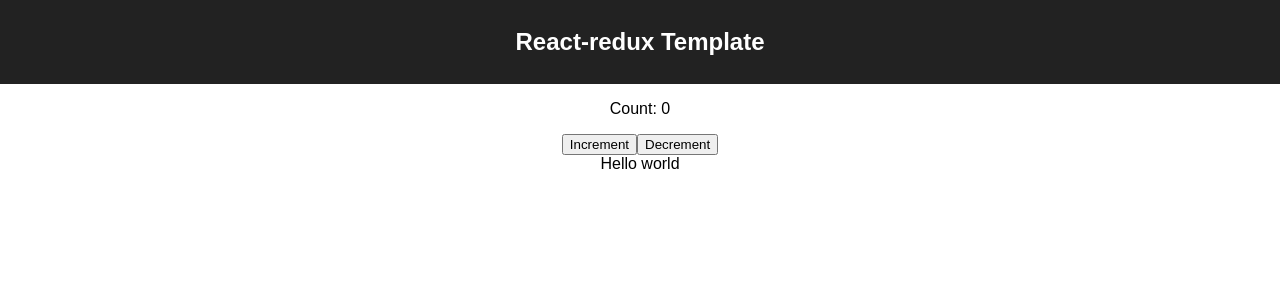
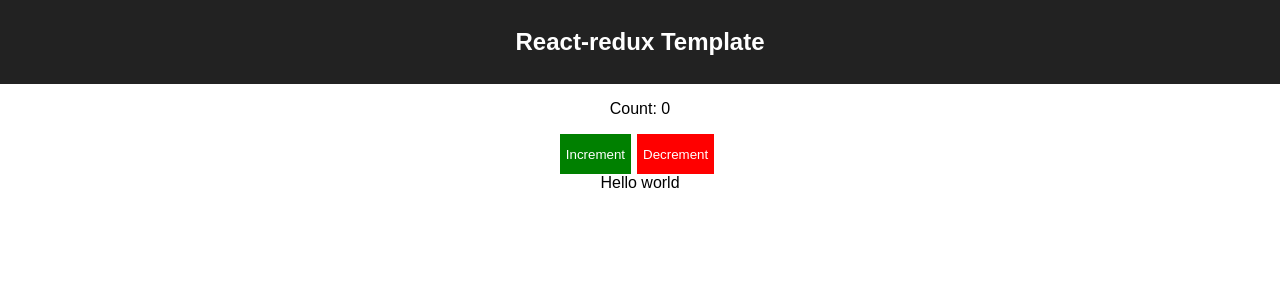
Before and after one commit to taylorbett/ento, a React (Create React App) app: page / in a window 1280 px wide. Shown: the top 300 px of the page. Built offline with nearby package versions, Linux system fonts and the light colour scheme.

Commit message:
Add styled-components

```diff
--- a/package.json
+++ b/package.json
@@ -7,7 +7,8 @@
     "react-dom": "^16.3.2",
     "react-redux": "^5.0.7",
     "react-scripts": "1.1.4",
-    "redux": "^4.0.0"
+    "redux": "^4.0.0",
+    "styled-components": "^3.2.6"
   },
   "scripts": {
     "start": "react-scripts start",
--- a/src/modules/ExampleModule/containers/ExampleContainer.js
+++ b/src/modules/ExampleModule/containers/ExampleContainer.js
@@ -1,6 +1,7 @@
 import React from 'react';
 import { connect } from 'react-redux';
 import { bindActionCreators } from 'redux';
+import styled from 'styled-components';
 
 import * as CountActions from '../../../actions/countActions';
 
@@ -8,14 +9,25 @@ import HelloWorld from '../../../core/components/HelloWorld';
 
 export class ExampleContainer extends React.Component {
     render() {
-        console.log(React.version);
-        console.log('rerendering with', this.props);
+        const Button = styled.button`
+            height: 40px;
+            padding: 0px 6px;
+            border: none;
+            background: green;
+            margin-right: 6px;
+            color: white;
+        `;
+
+        const ButtonNegative = Button.extend`
+            background: red;
+        `;
+
         return (
             <React.Fragment>
                 <div className='example-container'>
                     <p>Count: {this.props.count.data}</p>
-                    <button onClick={() => {this.props.dispatch(CountActions.increment())}}>Increment</button>
-                    <button onClick={() => {this.props.dispatch(CountActions.decrement())}}>Decrement</button>
+                    <Button onClick={() => {this.props.dispatch(CountActions.increment())}}>Increment</Button>
+                    <ButtonNegative onClick={() => {this.props.dispatch(CountActions.decrement())}}>Decrement</ButtonNegative>
                 </div>
                 <HelloWorld />
             </React.Fragment>
```
Also changed, not shown: 1 other file (tests, documents, lock files or other folders).
